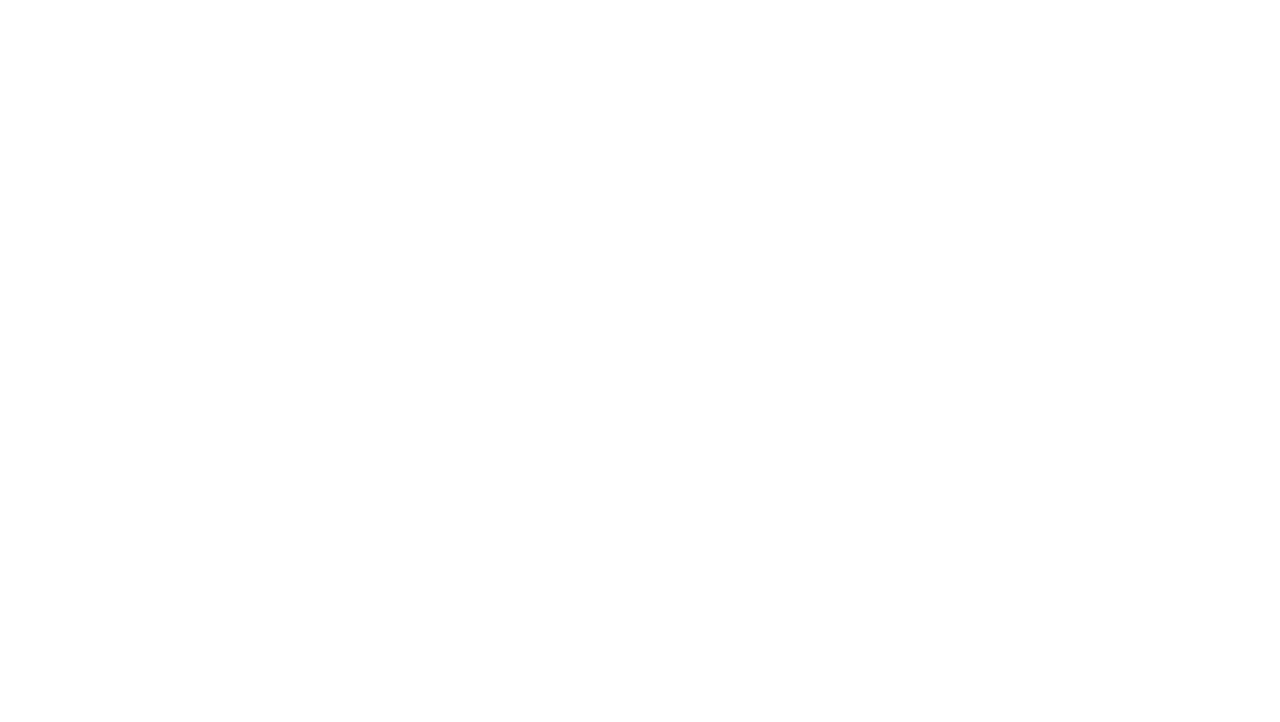
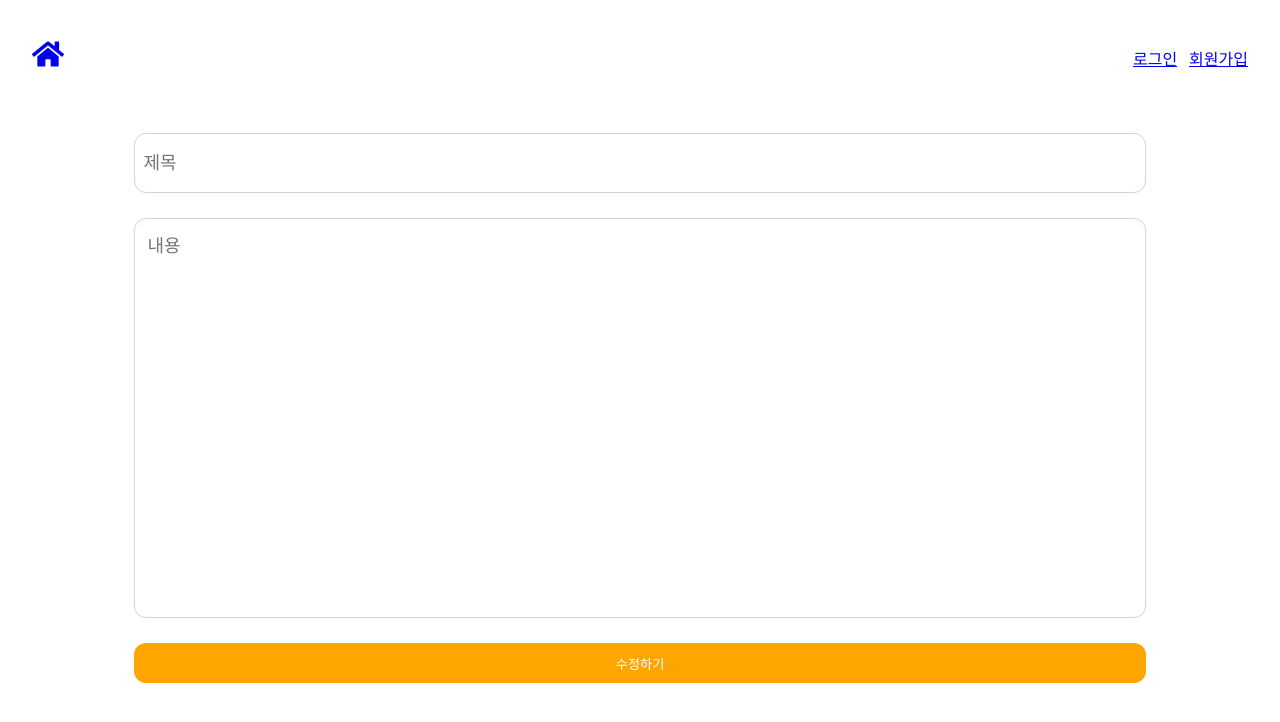
Before and after one commit to DevelopSoo/react-tutorial, a React (Create React App) app: page /edit in a window 1280 px wide. Before the commit this address had no page. Shown: the top 722 px of the page. Built offline with nearby package versions, Linux system fonts and the light colour scheme.

Commit message:
Feat / state, useLocation()으로 데이터 넘겨주기

```diff
--- a/src/App.js
+++ b/src/App.js
@@ -70,7 +70,7 @@ function App() {
         element={<Create posts={posts} setPosts={setPosts} />}
       />
       <Route
-        path="/edit/:id"
+        path="/edit"
         element={<Edit posts={posts} setPosts={setPosts} />}
       />
       <Route path="/signup" element={<Signup />} />
--- a/src/pages/Detail.jsx
+++ b/src/pages/Detail.jsx
@@ -52,7 +52,7 @@ export default function Detail({ posts, onClickDeleteBtnHandler }) {
         >
           <button
             onClick={() => {
-              navigate(`/edit/${id}`);
+              navigate(`/edit`, { state: { data } });
             }}
             style={{
               border: "none",
--- a/src/pages/Edit.jsx
+++ b/src/pages/Edit.jsx
@@ -1,18 +1,17 @@
 import React, { Fragment, useState } from "react";
 import Header from "../common/Header";
 import Container from "../common/Container";
-import { useNavigate, useParams } from "react-router-dom";
+import { useNavigate, useParams, useLocation } from "react-router-dom";
 
 export default function Edit({ posts, setPosts }) {
   const { id } = useParams();
+  const { state } = useLocation();
   // console.log(id);
   // console.log(posts);
-  const data = posts.find((post) => post.id === id);
-  const { title, content } = data;
 
   // 기존 글을 불러오려면 useState(초기값)안에 기존 데이터값을 넣으면 된다!!
-  const [editTitle, setEditTilte] = useState(title); // 변경된 제목 상태 관리
-  const [editContent, setEditContent] = useState(content); // 변경된 내용 상태 관리
+  const [editTitle, setEditTilte] = useState(state?.data.title || ""); // 변경된 제목 상태 관리
+  const [editContent, setEditContent] = useState(state?.data.content || ""); // 변경된 내용 상태 관리
   const navigate = useNavigate();
 
   return (
@@ -29,7 +28,7 @@ export default function Edit({ posts, setPosts }) {
           onSubmit={(e) => {
             e.preventDefault();
             console.log("제출!");
-            // 요놈이 문제야. 내가 있는 페이지의 id값을 post.id와 비교해서 넣는 삼항연산자 때려.
+
             setPosts(
               posts.map((post) =>
                 post.id === id
```
